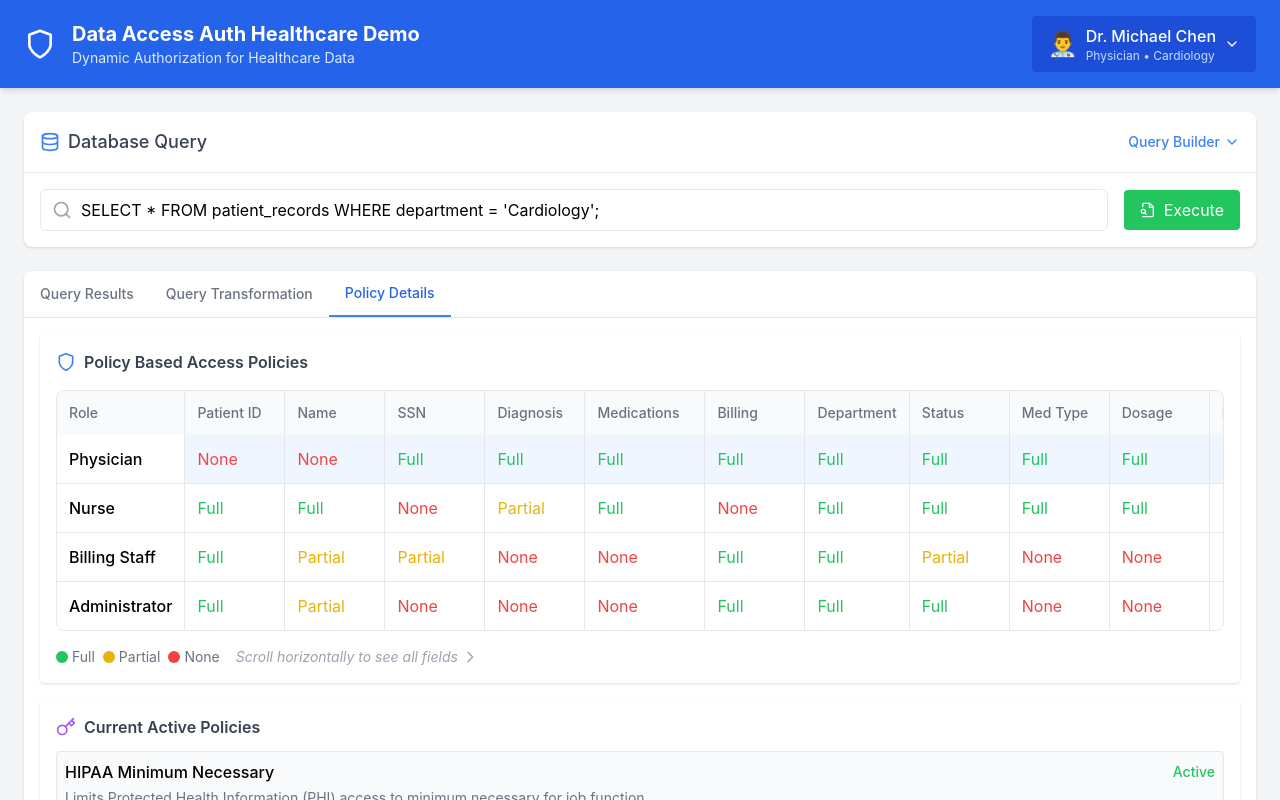
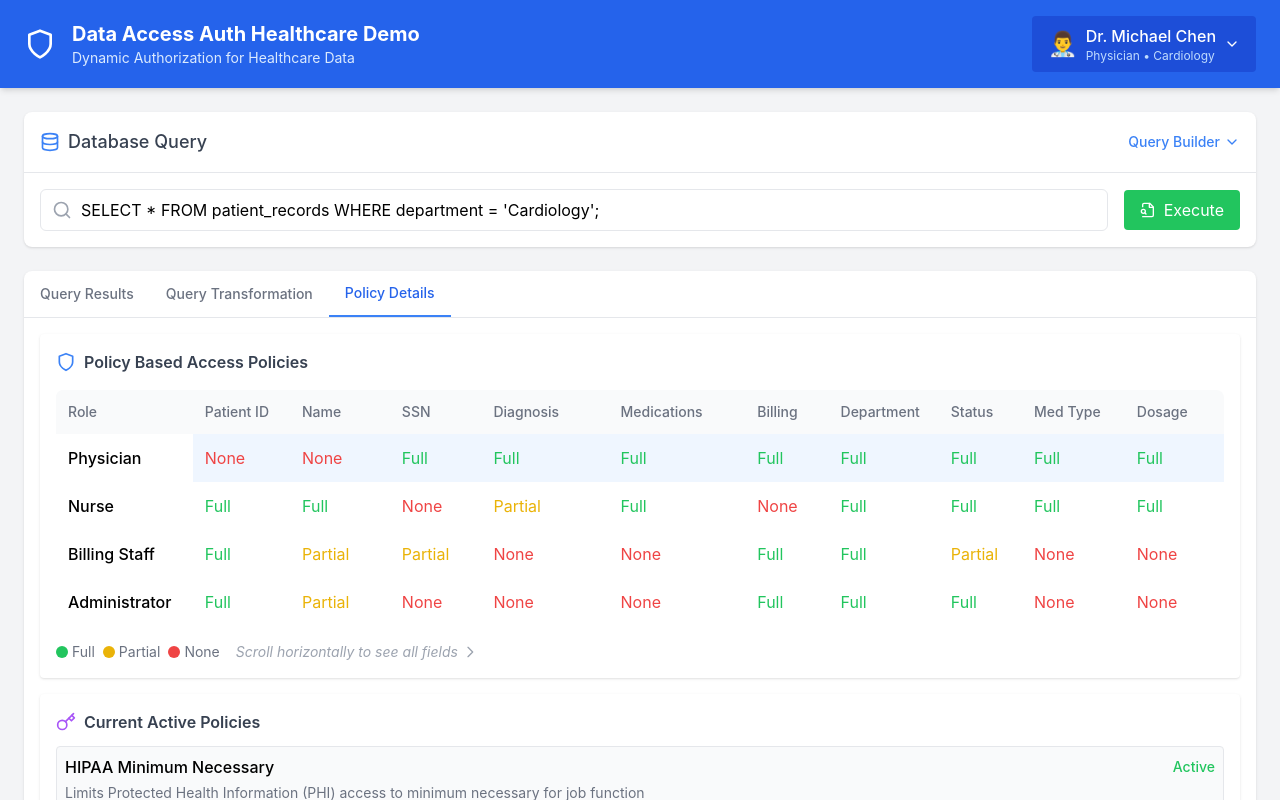
Before and after one commit to emikuszewski/data_access_auth, a React (Create React App) app: page / in a window 1280 px wide. Both pictures are taken after a click on the button "Policy Details". Shown: the top 800 px of the page. Built offline with nearby package versions, Linux system fonts and the light colour scheme.

Commit message:
Update DataAccessAuthDemo.js

```diff
--- a/src/components/DataAccessAuthDemo.js
+++ b/src/components/DataAccessAuthDemo.js
@@ -530,95 +530,95 @@ WHERE ${hasExecuted ? executedQuery.field : selectedField} = '${hasExecuted ? ex
           </h3>
 
           <div className="relative">
-            <div className="overflow-x-auto border border-gray-200 rounded-lg">
-              <table className="w-full border-collapse bg-white">
+            <div className="overflow-x-auto bg-gray-50 rounded-lg">
+              <table className="border-collapse bg-white" style={{ minWidth: '1600px' }}>
                 <thead className="bg-gray-50">
                   <tr>
-                    <th className="p-3 text-left font-medium text-gray-500 text-sm whitespace-nowrap border-r border-gray-200 sticky left-0 bg-gray-50 z-10 min-w-[120px]">Role</th>
-                    <th className="p-3 text-left font-medium text-gray-500 text-sm whitespace-nowrap border-r border-gray-200 min-w-[100px]">Patient ID</th>
-                    <th className="p-3 text-left font-medium text-gray-500 text-sm whitespace-nowrap border-r border-gray-200 min-w-[100px]">Name</th>
-                    <th className="p-3 text-left font-medium text-gray-500 text-sm whitespace-nowrap border-r border-gray-200 min-w-[100px]">SSN</th>
-                    <th className="p-3 text-left font-medium text-gray-500 text-sm whitespace-nowrap border-r border-gray-200 min-w-[100px]">Diagnosis</th>
-                    <th className="p-3 text-left font-medium text-gray-500 text-sm whitespace-nowrap border-r border-gray-200 min-w-[120px]">Medications</th>
-                    <th className="p-3 text-left font-medium text-gray-500 text-sm whitespace-nowrap border-r border-gray-200 min-w-[100px]">Billing</th>
-                    <th className="p-3 text-left font-medium text-gray-500 text-sm whitespace-nowrap border-r border-gray-200 min-w-[100px]">Department</th>
-                    <th className="p-3 text-left font-medium text-gray-500 text-sm whitespace-nowrap border-r border-gray-200 min-w-[100px]">Status</th>
-                    <th className="p-3 text-left font-medium text-gray-500 text-sm whitespace-nowrap border-r border-gray-200 min-w-[100px]">Med Type</th>
-                    <th className="p-3 text-left font-medium text-gray-500 text-sm whitespace-nowrap border-r border-gray-200 min-w-[100px]">Dosage</th>
-                    <th className="p-3 text-left font-medium text-gray-500 text-sm whitespace-nowrap border-r border-gray-200 min-w-[100px]">Prescriber</th>
-                    <th className="p-3 text-left font-medium text-gray-500 text-sm whitespace-nowrap border-r border-gray-200 min-w-[120px]">Billing Status</th>
-                    <th className="p-3 text-left font-medium text-gray-500 text-sm whitespace-nowrap border-r border-gray-200 min-w-[100px]">Insurance</th>
-                    <th className="p-3 text-left font-medium text-gray-500 text-sm whitespace-nowrap min-w-[100px]">Billing Date</th>
+                    <th className="p-3 text-left font-medium text-gray-500 text-sm whitespace-nowrap sticky left-0 bg-gray-50 z-10" style={{ width: '150px' }}>Role</th>
+                    <th className="p-3 text-left font-medium text-gray-500 text-sm whitespace-nowrap" style={{ width: '110px' }}>Patient ID</th>
+                    <th className="p-3 text-left font-medium text-gray-500 text-sm whitespace-nowrap" style={{ width: '140px' }}>Name</th>
+                    <th className="p-3 text-left font-medium text-gray-500 text-sm whitespace-nowrap" style={{ width: '120px' }}>SSN</th>
+                    <th className="p-3 text-left font-medium text-gray-500 text-sm whitespace-nowrap" style={{ width: '180px' }}>Diagnosis</th>
+                    <th className="p-3 text-left font-medium text-gray-500 text-sm whitespace-nowrap" style={{ width: '180px' }}>Medications</th>
+                    <th className="p-3 text-left font-medium text-gray-500 text-sm whitespace-nowrap" style={{ width: '110px' }}>Billing</th>
+                    <th className="p-3 text-left font-medium text-gray-500 text-sm whitespace-nowrap" style={{ width: '120px' }}>Department</th>
+                    <th className="p-3 text-left font-medium text-gray-500 text-sm whitespace-nowrap" style={{ width: '100px' }}>Status</th>
+                    <th className="p-3 text-left font-medium text-gray-500 text-sm whitespace-nowrap" style={{ width: '120px' }}>Med Type</th>
+                    <th className="p-3 text-left font-medium text-gray-500 text-sm whitespace-nowrap" style={{ width: '120px' }}>Dosage</th>
+                    <th className="p-3 text-left font-medium text-gray-500 text-sm whitespace-nowrap" style={{ width: '120px' }}>Prescriber</th>
+                    <th className="p-3 text-left font-medium text-gray-500 text-sm whitespace-nowrap" style={{ width: '140px' }}>Billing Status</th>
+                    <th className="p-3 text-left font-medium text-gray-500 text-sm whitespace-nowrap" style={{ width: '120px' }}>Insurance</th>
+                    <th className="p-3 text-left font-medium text-gray-500 text-sm whitespace-nowrap" style={{ width: '120px' }}>Billing Date</th>
                   </tr>
                 </thead>
-                <tbody className="divide-y divide-gray-200">
-                  <tr className={currentUser.role === 'Physician' ? 'bg-blue-50' : ''}>
-                    <td className="p-3 whitespace-nowrap border-r border-gray-200 sticky left-0 bg-white z-10 font-medium">Physician</td>
-                    <td className="p-3 whitespace-nowrap border-r border-gray-200 text-red-500">None</td>
-                    <td className="p-3 whitespace-nowrap border-r border-gray-200 text-red-500">None</td>
-                    <td className="p-3 whitespace-nowrap border-r border-gray-200 text-green-500">Full</td>
-                    <td className="p-3 whitespace-nowrap border-r border-gray-200 text-green-500">Full</td>
-                    <td className="p-3 whitespace-nowrap border-r border-gray-200 text-green-500">Full</td>
-                    <td className="p-3 whitespace-nowrap border-r border-gray-200 text-green-500">Full</td>
-                    <td className="p-3 whitespace-nowrap border-r border-gray-200 text-green-500">Full</td>
-                    <td className="p-3 whitespace-nowrap border-r border-gray-200 text-green-500">Full</td>
-                    <td className="p-3 whitespace-nowrap border-r border-gray-200 text-green-500">Full</td>
-                    <td className="p-3 whitespace-nowrap border-r border-gray-200 text-green-500">Full</td>
-                    <td className="p-3 whitespace-nowrap border-r border-gray-200 text-green-500">Full</td>
-                    <td className="p-3 whitespace-nowrap border-r border-gray-200 text-green-500">Full</td>
-                    <td className="p-3 whitespace-nowrap border-r border-gray-200 text-green-500">Full</td>
-                    <td className="p-3 whitespace-nowrap text-green-500">Full</td>
+                <tbody>
+                  <tr className={currentUser.role === 'Physician' ? 'bg-blue-50' : 'bg-white'}>
+                    <td className="p-3 whitespace-nowrap sticky left-0 bg-white z-10 font-medium" style={{ width: '150px' }}>Physician</td>
+                    <td className="p-3 whitespace-nowrap text-red-500" style={{ width: '110px' }}>None</td>
+                    <td className="p-3 whitespace-nowrap text-red-500" style={{ width: '140px' }}>None</td>
+                    <td className="p-3 whitespace-nowrap text-green-500" style={{ width: '120px' }}>Full</td>
+                    <td className="p-3 whitespace-nowrap text-green-500" style={{ width: '180px' }}>Full</td>
+                    <td className="p-3 whitespace-nowrap text-green-500" style={{ width: '180px' }}>Full</td>
+                    <td className="p-3 whitespace-nowrap text-green-500" style={{ width: '110px' }}>Full</td>
+                    <td className="p-3 whitespace-nowrap text-green-500" style={{ width: '120px' }}>Full</td>
+                    <td className="p-3 whitespace-nowrap text-green-500" style={{ width: '100px' }}>Full</td>
+                    <td className="p-3 whitespace-nowrap text-green-500" style={{ width: '120px' }}>Full</td>
+                    <td className="p-3 whitespace-nowrap text-green-500" style={{ width: '120px' }}>Full</td>
+                    <td className="p-3 whitespace-nowrap text-green-500" style={{ width: '120px' }}>Full</td>
+                    <td className="p-3 whitespace-nowrap text-green-500" style={{ width: '140px' }}>Full</td>
+                    <td className="p-3 whitespace-nowrap text-green-500" style={{ width: '120px' }}>Full</td>
+                    <td className="p-3 whitespace-nowrap text-green-500" style={{ width: '120px' }}>Full</td>
                   </tr>
-                  <tr className={currentUser.role === 'Nurse' ? 'bg-blue-50' : ''}>
-                    <td className="p-3 whitespace-nowrap border-r border-gray-200 sticky left-0 bg-white z-10 font-medium">Nurse</td>
-                    <td className="p-3 whitespace-nowrap border-r border-gray-200 text-green-500">Full</td>
-                    <td className="p-3 whitespace-nowrap border-r border-gray-200 text-green-500">Full</td>
-                    <td className="p-3 whitespace-nowrap border-r border-gray-200 text-red-500">None</td>
-                    <td className="p-3 whitespace-nowrap border-r border-gray-200 text-yellow-500">Partial</td>
-                    <td className="p-3 whitespace-nowrap border-r border-gray-200 text-green-500">Full</td>
-                    <td className="p-3 whitespace-nowrap border-r border-gray-200 text-red-500">None</td>
-                    <td className="p-3 whitespace-nowrap border-r border-gray-200 text-green-500">Full</td>
-                    <td className="p-3 whitespace-nowrap border-r border-gray-200 text-green-500">Full</td>
-                    <td className="p-3 whitespace-nowrap border-r border-gray-200 text-green-500">Full</td>
-                    <td className="p-3 whitespace-nowrap border-r border-gray-200 text-green-500">Full</td>
-                    <td className="p-3 whitespace-nowrap border-r border-gray-200 text-green-500">Full</td>
-                    <td className="p-3 whitespace-nowrap border-r border-gray-200 text-red-500">None</td>
-                    <td className="p-3 whitespace-nowrap border-r border-gray-200 text-red-500">None</td>
-                    <td className="p-3 whitespace-nowrap text-red-500">None</td>
+                  <tr className={currentUser.role === 'Nurse' ? 'bg-blue-50' : 'bg-white'}>
+                    <td className="p-3 whitespace-nowrap sticky left-0 bg-white z-10 font-medium" style={{ width: '150px' }}>Nurse</td>
+                    <td className="p-3 whitespace-nowrap text-green-500" style={{ width: '110px' }}>Full</td>
+                    <td className="p-3 whitespace-nowrap text-green-500" style={{ width: '140px' }}>Full</td>
+                    <td className="p-3 whitespace-nowrap text-red-500" style={{ width: '120px' }}>None</td>
+                    <td className="p-3 whitespace-nowrap text-yellow-500" style={{ width: '180px' }}>Partial</td>
+                    <td className="p-3 whitespace-nowrap text-green-500" style={{ width: '180px' }}>Full</td>
+                    <td className="p-3 whitespace-nowrap text-red-500" style={{ width: '110px' }}>None</td>
+                    <td className="p-3 whitespace-nowrap text-green-500" style={{ width: '120px' }}>Full</td>
+                    <td className="p-3 whitespace-nowrap text-green-500" style={{ width: '100px' }}>Full</td>
+                    <td className="p-3 whitespace-nowrap text-green-500" style={{ width: '120px' }}>Full</td>
+                    <td className="p-3 whitespace-nowrap text-green-500" style={{ width: '120px' }}>Full</td>
+                    <td className="p-3 whitespace-nowrap text-green-500" style={{ width: '120px' }}>Full</td>
+                    <td className="p-3 whitespace-nowrap text-red-500" style={{ width: '140px' }}>None</td>
+                    <td className="p-3 whitespace-nowrap text-red-500" style={{ width: '120px' }}>None</td>
+                    <td className="p-3 whitespace-nowrap text-red-500" style={{ width: '120px' }}>None</td>
                   </tr>
-                  <tr className={currentUser.role === 'Billing Staff' ? 'bg-blue-50' : ''}>
-                    <td className="p-3 whitespace-nowrap border-r border-gray-200 sticky left-0 bg-white z-10 font-medium">Billing Staff</td>
-                    <td className="p-3 whitespace-nowrap border-r border-gray-200 text-green-500">Full</td>
-                    <td className="p-3 whitespace-nowrap border-r border-gray-200 text-yellow-500">Partial</td>
-                    <td className="p-3 whitespace-nowrap border-r border-gray-200 text-yellow-500">Partial</td>
-                    <td className="p-3 whitespace-nowrap border-r border-gray-200 text-red-500">None</td>
-                    <td className="p-3 whitespace-nowrap border-r border-gray-200 text-red-500">None</td>
-                    <td className="p-3 whitespace-nowrap border-r border-gray-200 text-green-500">Full</td>
-                    <td className="p-3 whitespace-nowrap border-r border-gray-200 text-green-500">Full</td>
-                    <td className="p-3 whitespace-nowrap border-r border-gray-200 text-yellow-500">Partial</td>
-                    <td className="p-3 whitespace-nowrap border-r border-gray-200 text-red-500">None</td>
-                    <td className="p-3 whitespace-nowrap border-r border-gray-200 text-red-500">None</td>
-                    <td className="p-3 whitespace-nowrap border-r border-gray-200 text-red-500">None</td>
-                    <td className="p-3 whitespace-nowrap border-r border-gray-200 text-green-500">Full</td>
-                    <td className="p-3 whitespace-nowrap border-r border-gray-200 text-green-500">Full</td>
-                    <td className="p-3 whitespace-nowrap text-green-500">Full</td>
+                  <tr className={currentUser.role === 'Billing Staff' ? 'bg-blue-50' : 'bg-white'}>
+                    <td className="p-3 whitespace-nowrap sticky left-0 bg-white z-10 font-medium" style={{ width: '150px' }}>Billing Staff</td>
+                    <td className="p-3 whitespace-nowrap text-green-500" style={{ width: '110px' }}>Full</td>
+                    <td className="p-3 whitespace-nowrap text-yellow-500" style={{ width: '140px' }}>Partial</td>
+                    <td className="p-3 whitespace-nowrap text-yellow-500" style={{ width: '120px' }}>Partial</td>
+                    <td className="p-3 whitespace-nowrap text-red-500" style={{ width: '180px' }}>None</td>
+                    <td className="p-3 whitespace-nowrap text-red-500" style={{ width: '180px' }}>None</td>
+                    <td className="p-3 whitespace-nowrap text-green-500" style={{ width: '110px' }}>Full</td>
+                    <td className="p-3 whitespace-nowrap text-green-500" style={{ width: '120px' }}>Full</td>
+                    <td className="p-3 whitespace-nowrap text-yellow-500" style={{ width: '100px' }}>Partial</td>
+                    <td className="p-3 whitespace-nowrap text-red-500" style={{ width: '120px' }}>None</td>
+                    <td className="p-3 whitespace-nowrap text-red-500" style={{ width: '120px' }}>None</td>
+                    <td className="p-3 whitespace-nowrap text-red-500" style={{ width: '120px' }}>None</td>
+                    <td className="p-3 whitespace-nowrap text-green-500" style={{ width: '140px' }}>Full</td>
+                    <td className="p-3 whitespace-nowrap text-green-500" style={{ width: '120px' }}>Full</td>
+                    <td className="p-3 whitespace-nowrap text-green-500" style={{ width: '120px' }}>Full</td>
                   </tr>
-                  <tr className={currentUser.role === 'Administrator' ? 'bg-blue-50' : ''}>
-                    <td className="p-3 whitespace-nowrap border-r border-gray-200 sticky left-0 bg-white z-10 font-medium">Administrator</td>
-                    <td className="p-3 whitespace-nowrap border-r border-gray-200 text-green-500">Full</td>
-                    <td className="p-3 whitespace-nowrap border-r border-gray-200 text-yellow-500">Partial</td>
-                    <td className="p-3 whitespace-nowrap border-r border-gray-200 text-red-500">None</td>
-                    <td className="p-3 whitespace-nowrap border-r border-gray-200 text-red-500">None</td>
-                    <td className="p-3 whitespace-nowrap border-r border-gray-200 text-red-500">None</td>
-                    <td className="p-3 whitespace-nowrap border-r border-gray-200 text-green-500">Full</td>
-                    <td className="p-3 whitespace-nowrap border-r border-gray-200 text-green-500">Full</td>
-                    <td className="p-3 whitespace-nowrap border-r border-gray-200 text-green-500">Full</td>
-                    <td className="p-3 whitespace-nowrap border-r border-gray-200 text-red-500">None</td>
-                    <td className="p-3 whitespace-nowrap border-r border-gray-200 text-red-500">None</td>
-                    <td className="p-3 whitespace-nowrap border-r border-gray-200 text-red-500">None</td>
-                    <td className="p-3 whitespace-nowrap border-r border-gray-200 text-green-500">Full</td>
-                    <td className="p-3 whitespace-nowrap border-r border-gray-200 text-green-500">Full</td>
-                    <td className="p-3 whitespace-nowrap text-green-500">Full</td>
+                  <tr className={currentUser.role === 'Administrator' ? 'bg-blue-50' : 'bg-white'}>
+                    <td className="p-3 whitespace-nowrap sticky left-0 bg-white z-10 font-medium" style={{ width: '150px' }}>Administrator</td>
+                    <td className="p-3 whitespace-nowrap text-green-500" style={{ width: '110px' }}>Full</td>
+                    <td className="p-3 whitespace-nowrap text-yellow-500" style={{ width: '140px' }}>Partial</td>
+                    <td className="p-3 whitespace-nowrap text-red-500" style={{ width: '120px' }}>None</td>
+                    <td className="p-3 whitespace-nowrap text-red-500" style={{ width: '180px' }}>None</td>
+                    <td className="p-3 whitespace-nowrap text-red-500" style={{ width: '180px' }}>None</td>
+                    <td className="p-3 whitespace-nowrap text-green-500" style={{ width: '110px' }}>Full</td>
+                    <td className="p-3 whitespace-nowrap text-green-500" style={{ width: '120px' }}>Full</td>
+                    <td className="p-3 whitespace-nowrap text-green-500" style={{ width: '100px' }}>Full</td>
+                    <td className="p-3 whitespace-nowrap text-red-500" style={{ width: '120px' }}>None</td>
+                    <td className="p-3 whitespace-nowrap text-red-500" style={{ width: '120px' }}>None</td>
+                    <td className="p-3 whitespace-nowrap text-red-500" style={{ width: '120px' }}>None</td>
+                    <td className="p-3 whitespace-nowrap text-green-500" style={{ width: '140px' }}>Full</td>
+                    <td className="p-3 whitespace-nowrap text-green-500" style={{ width: '120px' }}>Full</td>
+                    <td className="p-3 whitespace-nowrap text-green-500" style={{ width: '120px' }}>Full</td>
                   </tr>
                 </tbody>
               </table>
```
